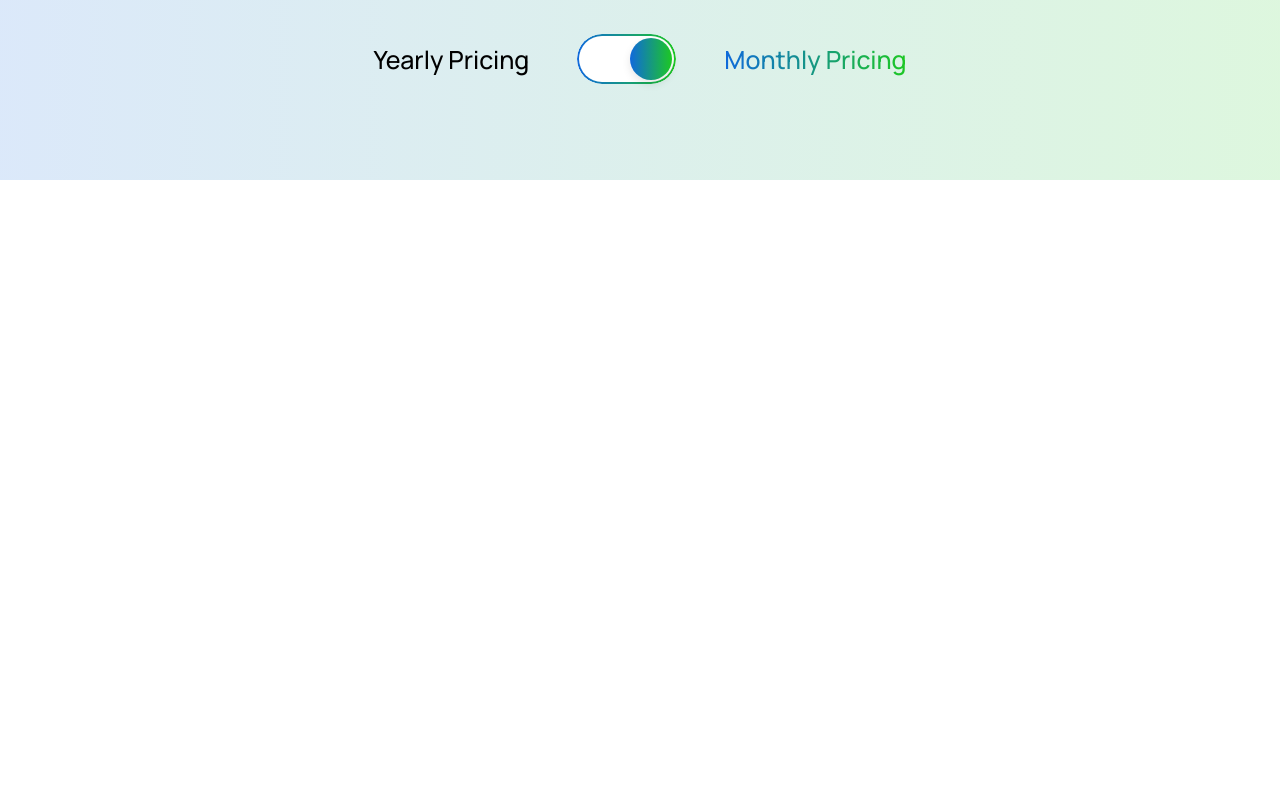
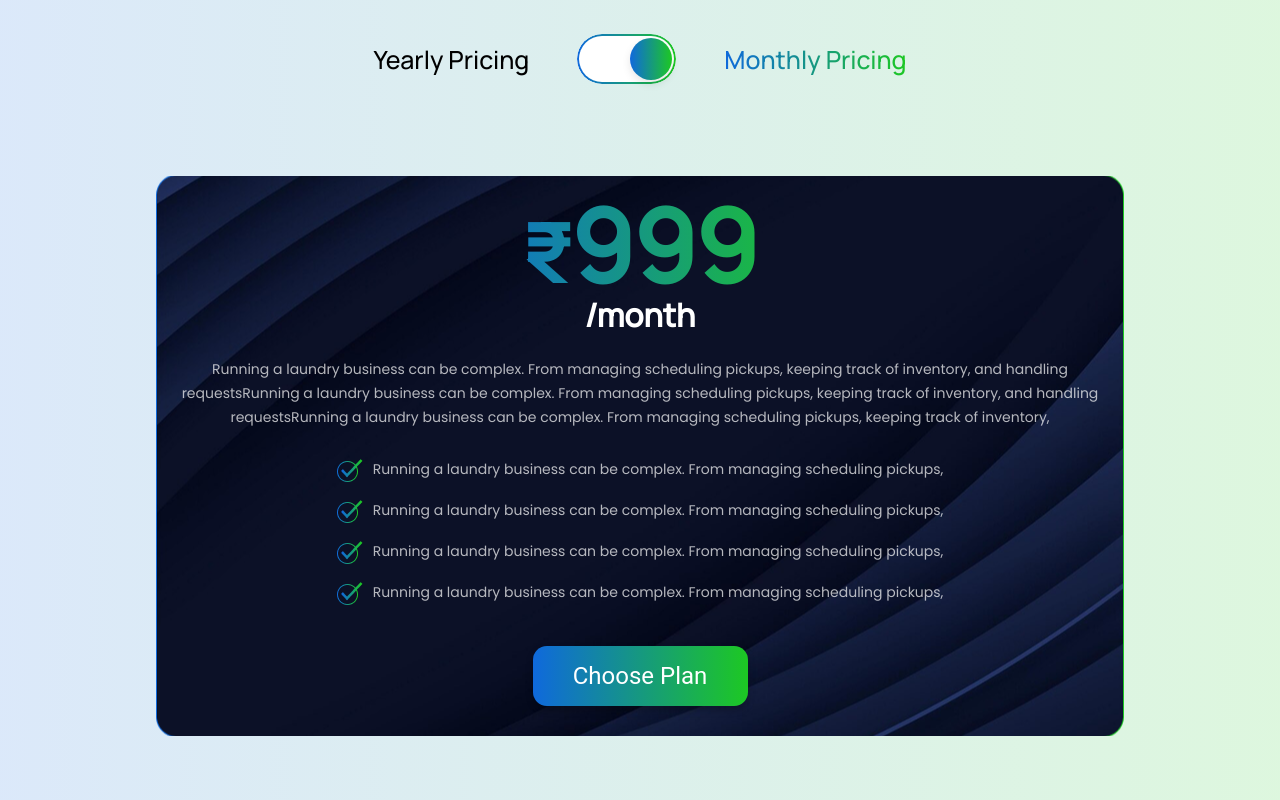
Before and after one commit to MuhammedJasirv/wash-hub, a React (Vite) app: page / in a window 1280 px wide. Shown: the part 7364-8164 px from the top of the page. Before the commit the page ends 7544 px from the top, so only its background shows below. Built offline with nearby package versions, Linux system fonts and the light colour scheme.

Commit message:
PricePageUpadated

```diff
--- a/src/components/pricing/Pricing.jsx
+++ b/src/components/pricing/Pricing.jsx
@@ -1,5 +1,6 @@
 import React, { useState } from 'react'
 import './Pricing.scss'
+import PricePoint from '../../assets/images/pricePoint.png'
 const Pricing = () => {
   return (
     <div className='pricing'>
@@ -13,6 +14,18 @@ const Pricing = () => {
         <ToggleSwitch />
       </div>
       <span>Monthly Pricing</span>
+    </div>
+    <div className="price-details">
+        <p className='price'><span>₹</span>999</p>
+        <p className='month'>/month</p>
+        <p className='description'>Running a laundry business can be complex. From managing scheduling pickups, keeping track of inventory, and handling  requestsRunning a laundry business can be complex. From managing scheduling pickups, keeping track of inventory, and handling  requestsRunning a laundry business can be complex. From managing scheduling pickups, keeping track of inventory, </p>
+        <div className='points'>
+            <div className="items"><img src={PricePoint} alt="" /> <p>Running a laundry business can be complex. From managing scheduling pickups, </p></div>
+            <div className="items"><img src={PricePoint} alt="" /> <p>Running a laundry business can be complex. From managing scheduling pickups, </p></div>
+            <div className="items"><img src={PricePoint} alt="" /> <p>Running a laundry business can be complex. From managing scheduling pickups, </p></div>
+            <div className="items"><img src={PricePoint} alt="" /> <p>Running a laundry business can be complex. From managing scheduling pickups, </p></div>
+        </div>
+        <button className="choose-plan-button">Choose Plan</button>
     </div>
     </div>
   )
--- a/src/components/pricing/Pricing.scss
+++ b/src/components/pricing/Pricing.scss
@@ -92,4 +92,69 @@
           transform: translateX(0);
         }
       }
+      .price-details{
+        max-width: 968px;
+        margin: auto;
+        margin-top: 60px;
+        background-image: url('../../assets/images/priceingBg.png');
+        background-size: cover;
+        background-position: center;
+        background-repeat: no-repeat;
+        color: white;
+        .price{
+            font-family: $manrope-font;
+            font-size: 100px;
+            font-weight: 700;
+            background: linear-gradient(90deg, #0f69dc 30%, #1dc823 70%);;
+            -webkit-background-clip: text;
+            -webkit-text-fill-color: transparent;
+            span{
+                font-size: 80px;
+            }
+        }.month{
+            font-size: 32px;
+            font-weight: 600;
+            font-family: $manrope-font;
+            margin-top: -20px;
+        }.description{
+            font-weight: 400;
+            font-size: 14px;
+            font-family: $font-family;
+            opacity: .7;
+            line-height: 24px;
+            margin-top: 20px;
+        }.points{
+            display: flex;
+            flex-direction: column;
+            justify-content: center;
+            align-items: center;
+            gap: 18px;
+            margin-top: 30px;
+            margin-bottom: 20px;
+            .items{
+                display: flex;
+                gap: 10px;
+                p{
+                    font-size: 14px;
+                    font-weight: 400;
+                    font-family: $font-family;
+                    opacity: .7;
+                }
+            }
+        }.choose-plan-button{
+          width: 215px;
+          height: 60px;
+          background: $gradient;
+          box-shadow: 0px 4px 7px rgba(0, 0, 0, 0.25);
+          border-radius: 14px;
+          border: none;
+          color: $text-light;
+          font-family: 'Roboto', sans-serif;
+          font-size: 24px;
+          cursor: pointer;
+          margin-top: 21px;
+          margin-bottom: 30px;
+        }
+
+      }
 }
```
Also changed, not shown: src/assets/images/pricePoint.png (added), src/assets/images/priceingBg.png (added).
